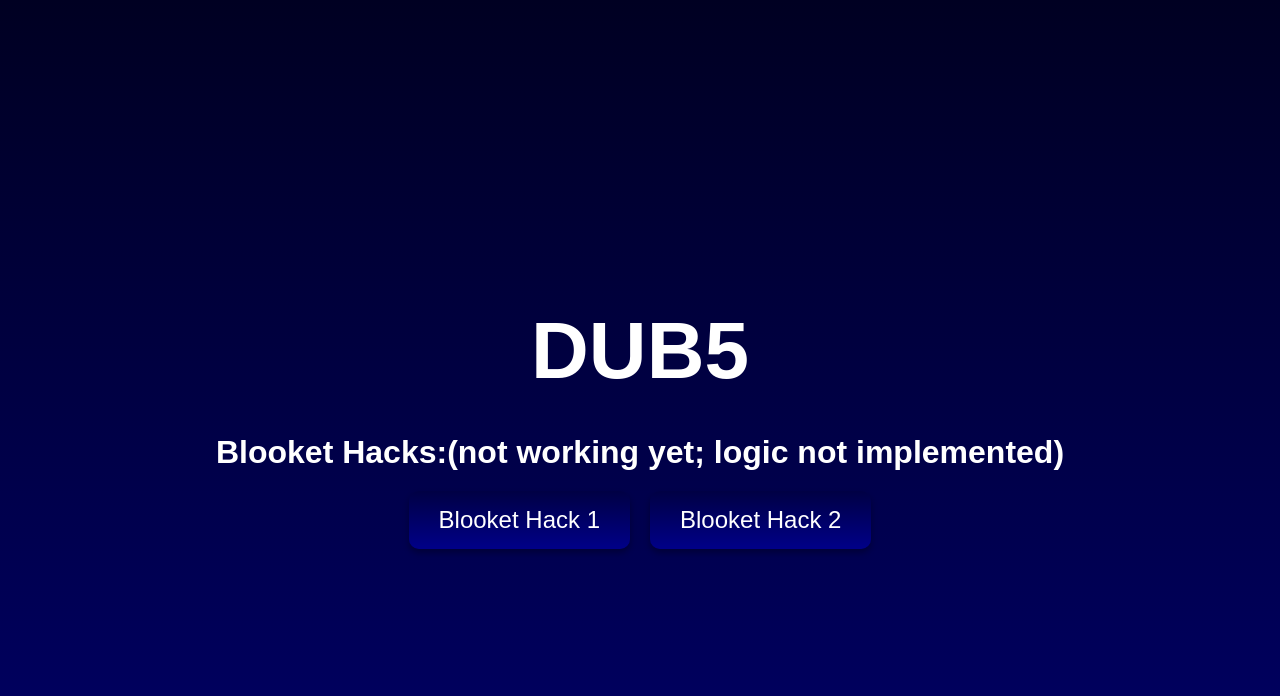
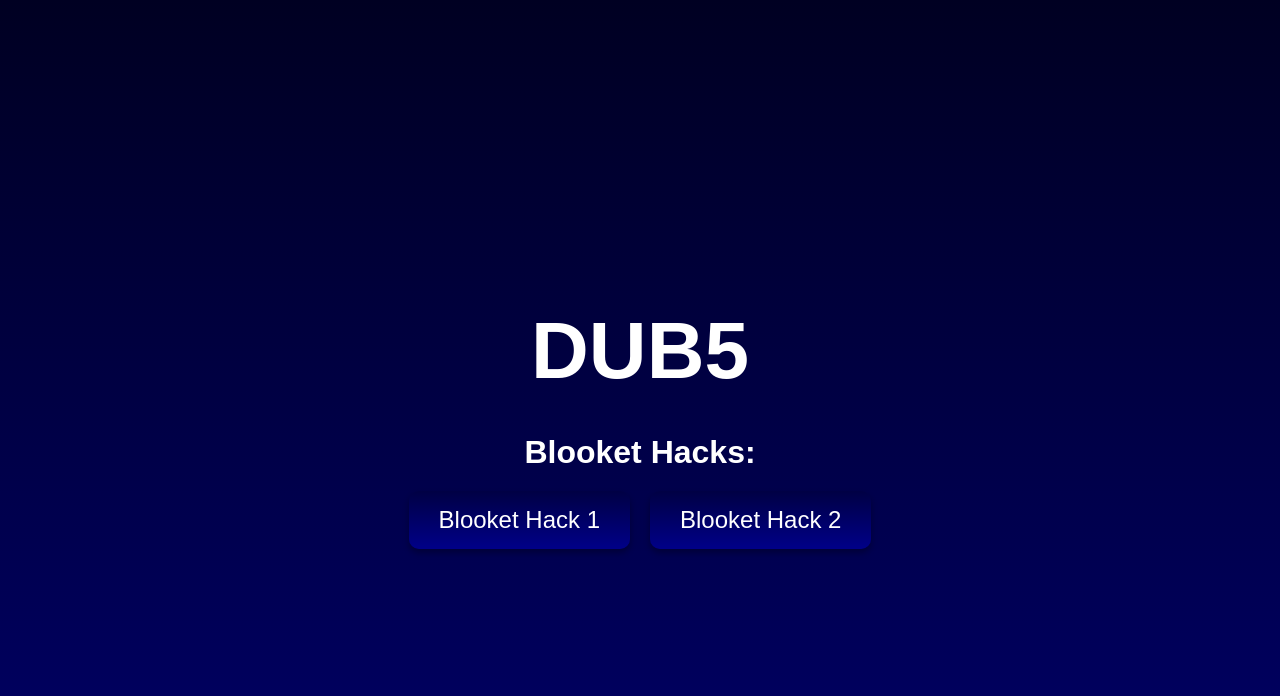
Before and after one commit to DUB55/dub5.github.io, a plain HTML site: page index.html in a window 1280 px wide. Drawn offline with Linux system fonts and the light colour scheme.

Commit message:
Update index.html

```diff
--- a/index.html
+++ b/index.html
@@ -50,7 +50,7 @@
 </head>
 <body>
     <h1>DUB5</h1>
-    <h2>Blooket Hacks:(not working yet; logic not implemented)</h2>
+    <h2>Blooket Hacks:</h2>
     <div class="button-container">
         <button class="button" onclick="openBlooketAndRunScript('script.js')">Blooket Hack 1</button>
         <button class="button" onclick="openBlooketAndRunScript('script2.js')">Blooket Hack 2</button>
```
